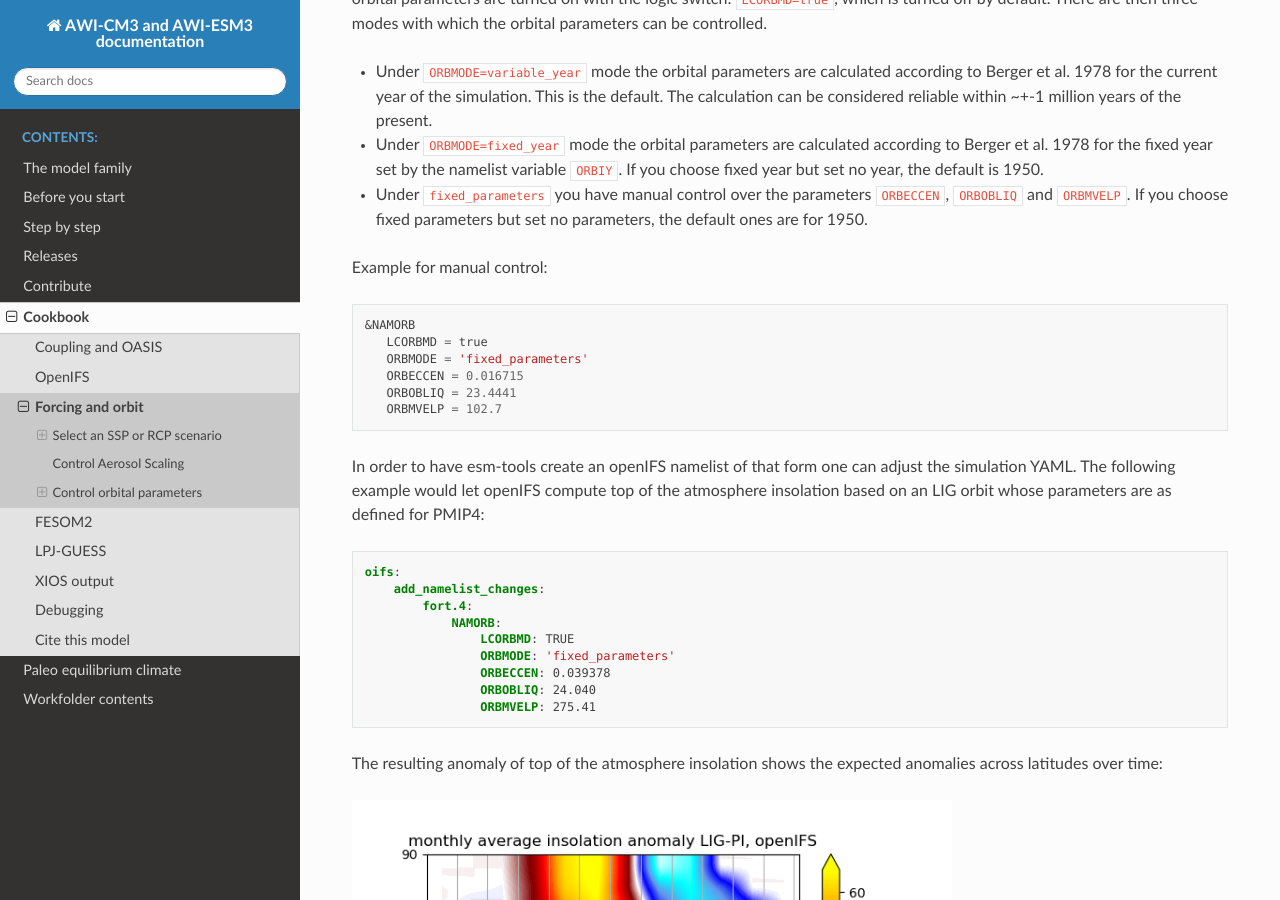
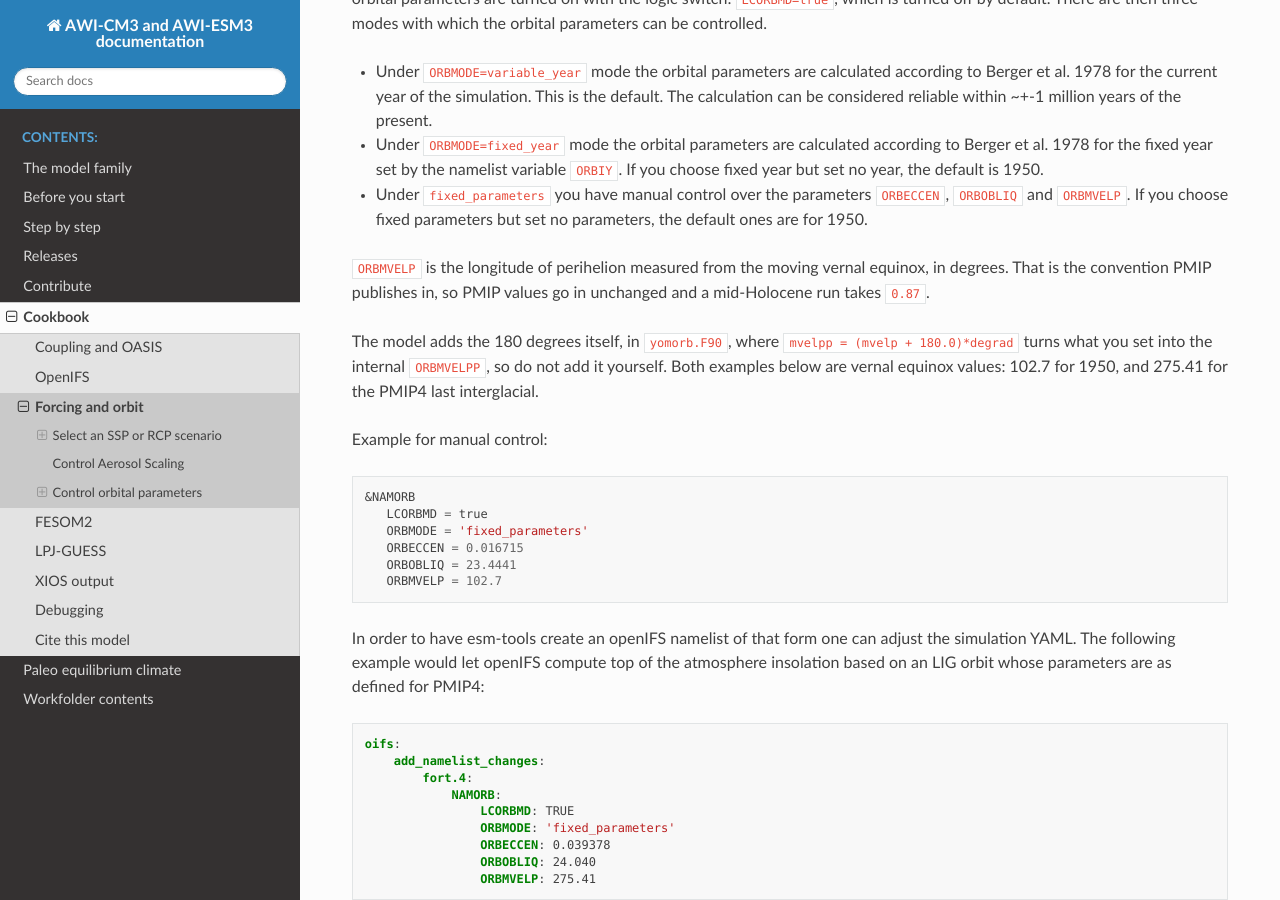
Before and after one commit to AWI-ESM/documentation_AWI-CM3, a Sphinx documentation site: the page built from source/how_to/forcing.rst, in a window 1280 px wide and 900 px high, scrolled down 2238 px. Built offline with Sphinx 7.4.7 and the Read the Docs theme 3.1.0, drawn with Linux system fonts in a browser that asks for light colours.

Commit message:
Say what ORBMVELP is measured from

```diff
--- a/source/how_to/forcing.rst
+++ b/source/how_to/forcing.rst
@@ -99,6 +99,10 @@ The orbital parameters (eccentricity, obliquity, and longitude of perihelion) ca
 - Under ``ORBMODE=fixed_year`` mode the orbital parameters are calculated according to Berger et al. 1978 for the fixed year set by the namelist variable ``ORBIY``. If you choose fixed year but set no year, the default is 1950.
 - Under ``fixed_parameters`` you have manual control over the parameters ``ORBECCEN``, ``ORBOBLIQ`` and ``ORBMVELP``. If you choose fixed parameters but set no parameters, the default ones are for 1950.
 
+``ORBMVELP`` is the longitude of perihelion measured from the moving vernal equinox, in degrees. That is the convention PMIP publishes in, so PMIP values go in unchanged and a mid-Holocene run takes ``0.87``.
+
+The model adds the 180 degrees itself, in ``yomorb.F90``, where ``mvelpp = (mvelp + 180.0)*degrad`` turns what you set into the internal ``ORBMVELPP``, so do not add it yourself. Both examples below are vernal equinox values: 102.7 for 1950, and 275.41 for the PMIP4 last interglacial.
+
 Example for manual control:
 
 .. code-block:: Fortran
```
